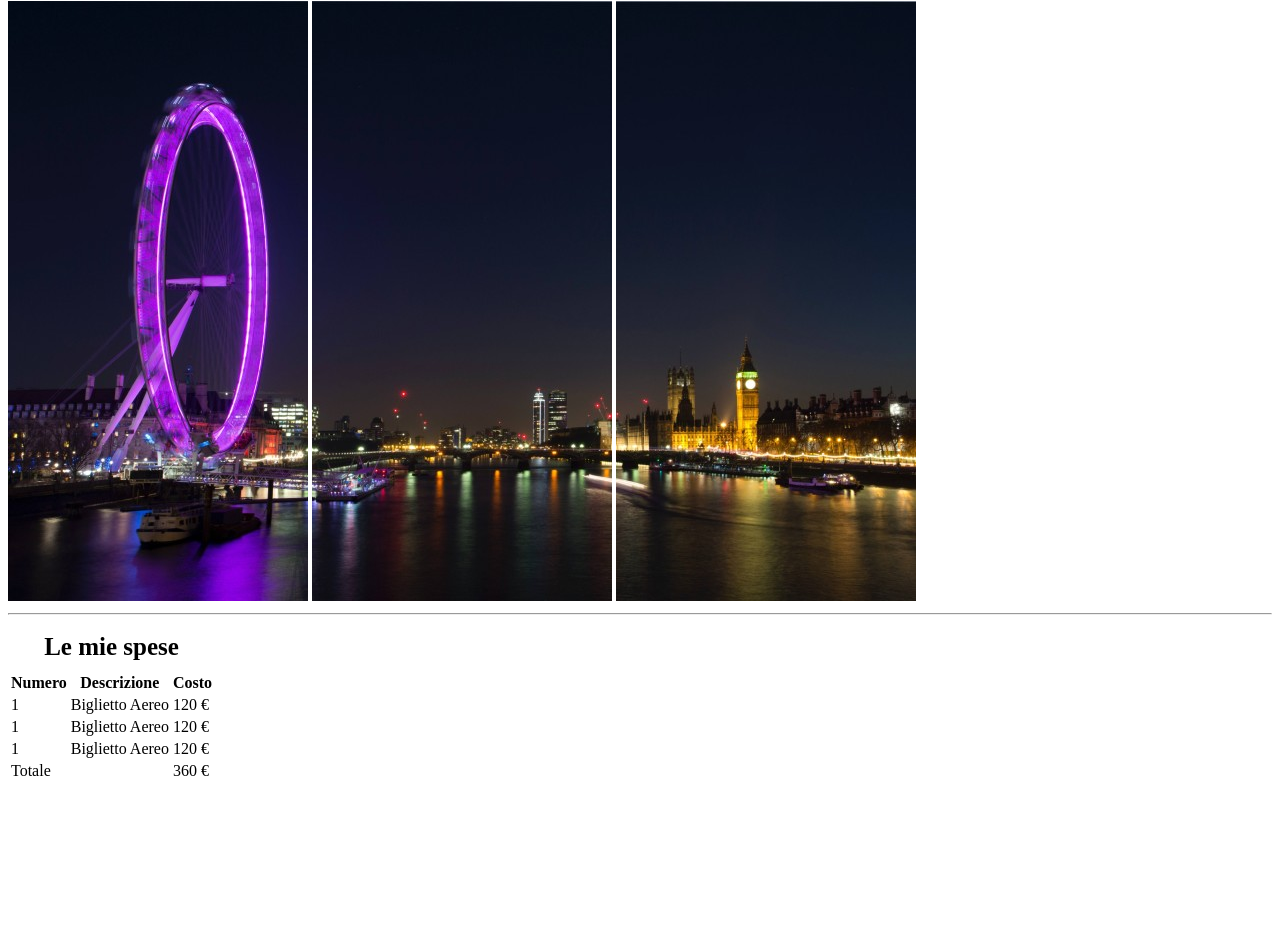
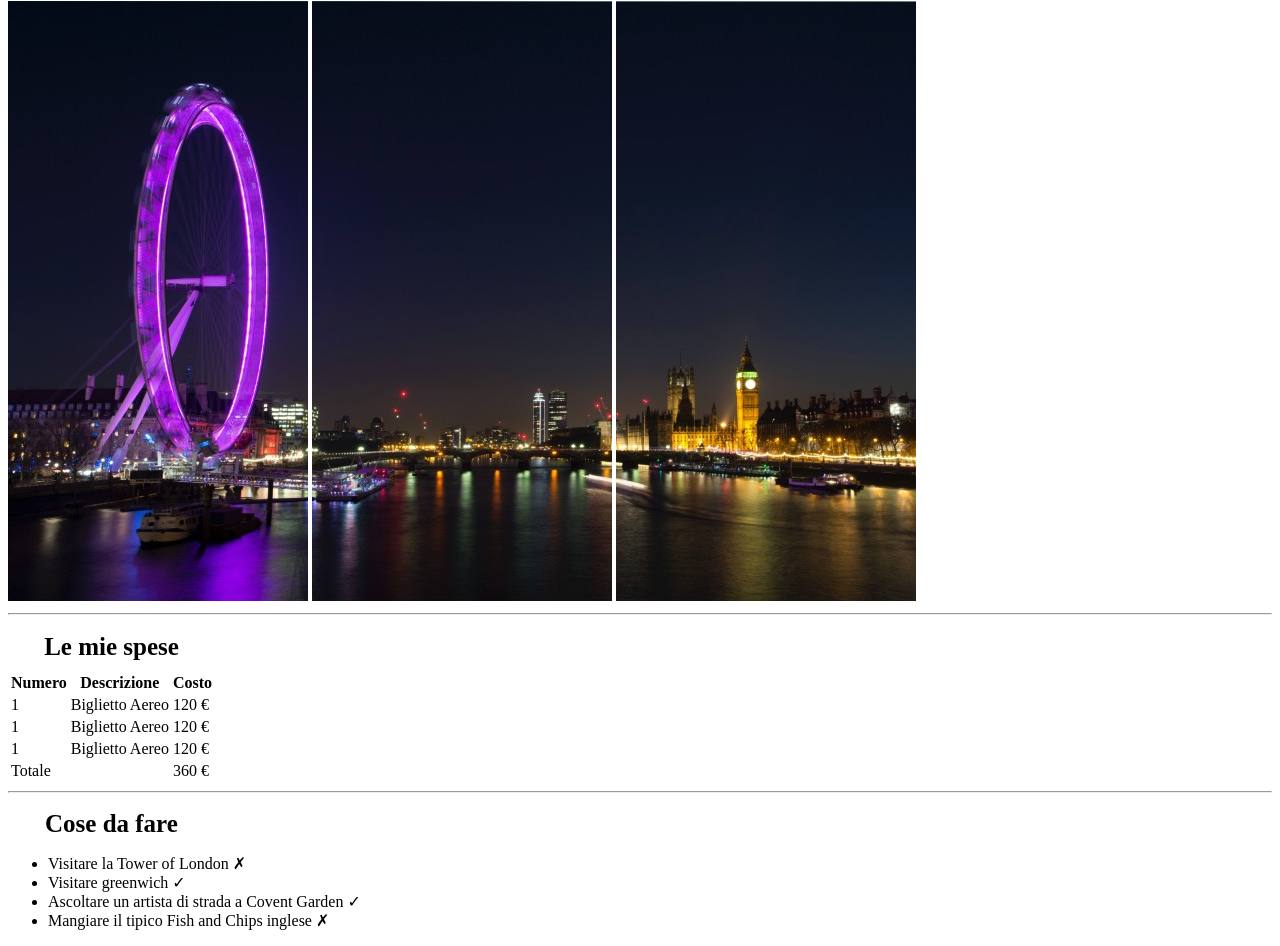
Before and after one commit to Mustaaaaa/html-london-trip, a plain HTML site: page index.html in a window 1280 px wide. Shown: the part 79-1025 px from the top of the page. Before the commit the page ends 870 px from the top, so only its background shows below. Drawn offline with Linux system fonts and the light colour scheme.

Commit message:
ADD:cose da fare(terza parte)

```diff
--- a/index.html
+++ b/index.html
@@ -47,6 +47,16 @@
                 <td>360 &euro;</td>
             </tr>
         </table>
+        <hr><!--Cose da fare-->
+        <div>
+                <h1 style="font-size: 25px;margin-left: 37px;">Cose da fare</h1>
+                <ul>
+                    <li>Visitare la Tower of London &#10007 </li>
+                    <li>Visitare greenwich &#10003 </li>
+                    <li>Ascoltare un artista di strada a Covent Garden &#10003 </li>
+                    <li>Mangiare il tipico Fish and Chips inglese &#10007 </li>
+                </ul>
+        </div>
 
     </body>
 </html>
```
